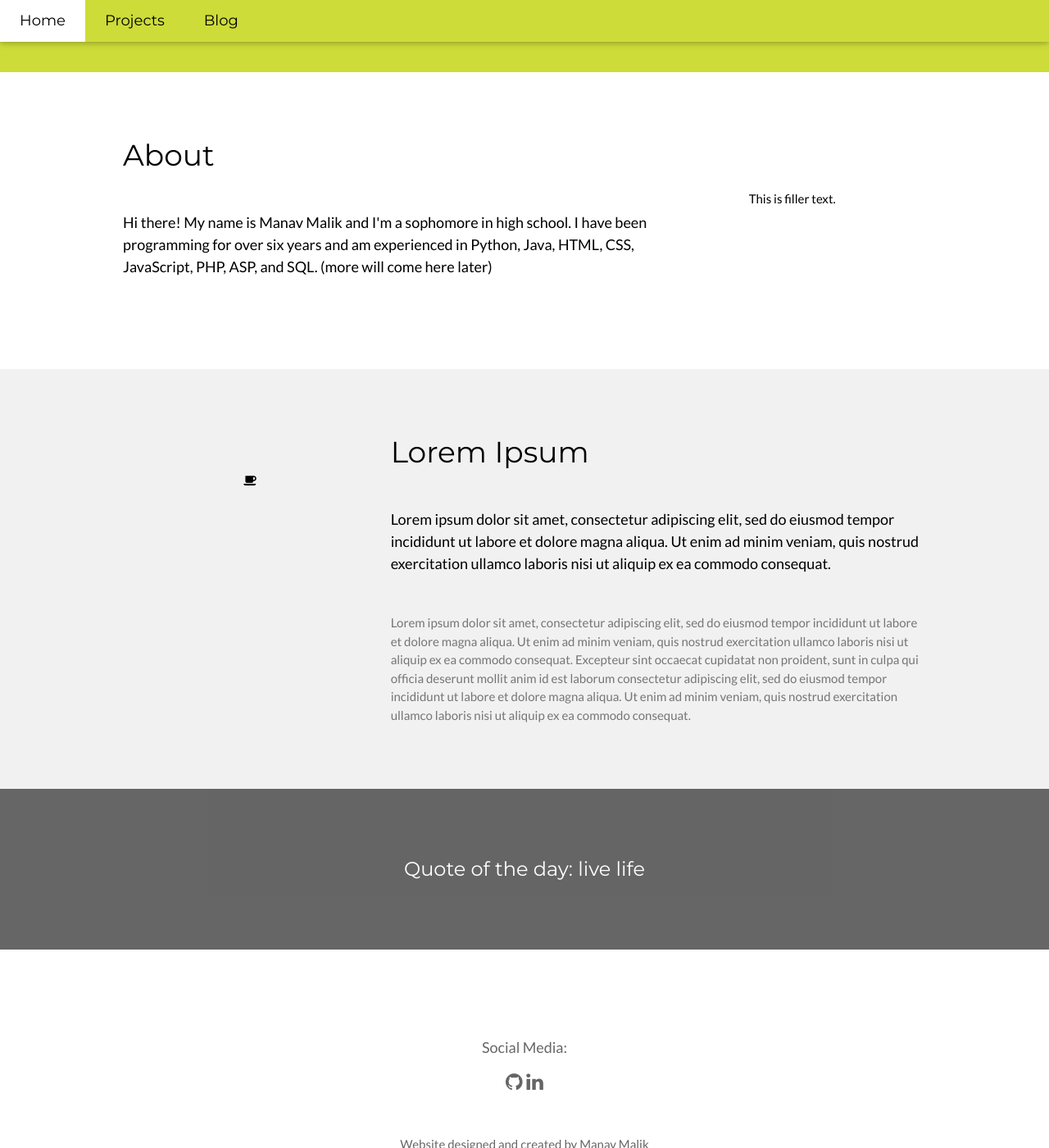
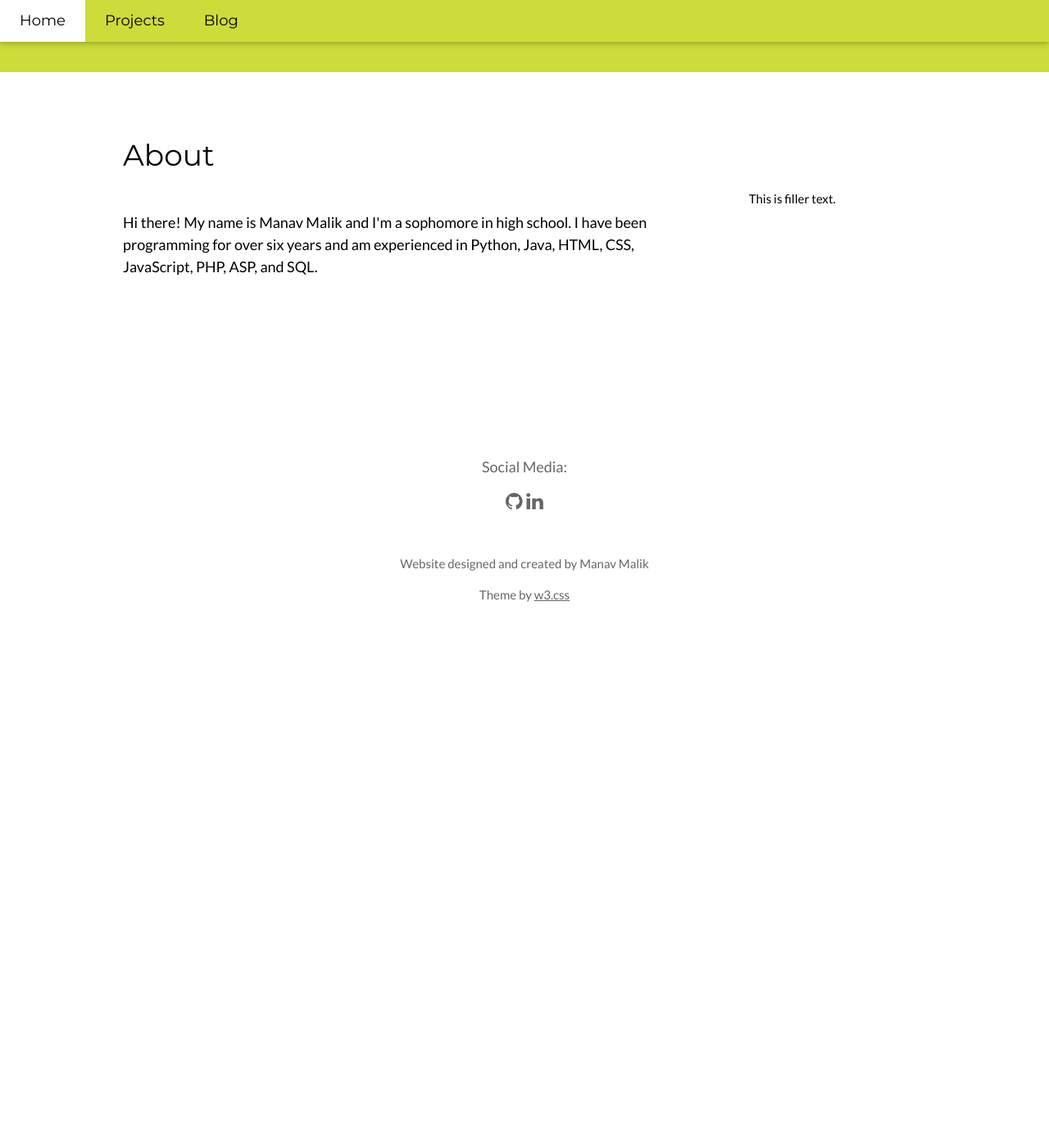
Before and after one commit to 0xmmalik/0xmmalik.github.io, a Jekyll site: the page index.html, which Jekyll copies as it is, in a window 1280 px wide and 1400 px high, scrolled down 431 px. Shown: the whole window at 82% size. Built offline with Jekyll 4.4.1, drawn with Linux system fonts in a browser that asks for light colours; after the commit the page ends 1246 px from its top, so only the background shows below that.

Commit message:
removed filler areas

```diff
--- a/index.html
+++ b/index.html
@@ -28,7 +28,7 @@
     <div class="w3-content">
         <div class="w3-twothird">
             <h1>About</h1>
-            <h5 class="w3-padding-32">Hi there! My name is Manav Malik and I'm a sophomore in high school. I have been programming for over six years and am experienced in Python, Java, HTML, CSS, JavaScript, PHP, ASP, and SQL. (more will come here later)</h5>
+            <h5 class="w3-padding-32">Hi there! My name is Manav Malik and I'm a sophomore in high school. I have been programming for over six years and am experienced in Python, Java, HTML, CSS, JavaScript, PHP, ASP, and SQL.</h5>
             <p class="w3-text-grey"></p>
         </div>
 
@@ -38,7 +38,7 @@
     </div>
 </div>
 
-<!-- Second Grid -->
+<!--
 <div class="w3-row-padding w3-light-grey w3-padding-64 w3-container">
     <div class="w3-content">
         <div class="w3-third w3-center">
@@ -64,7 +64,7 @@
 
 <div class="w3-container w3-black w3-center w3-opacity w3-padding-64">
     <h1 class="w3-margin w3-xlarge">Quote of the day: live life</h1>
-</div>
+</div>-->
 
 <div id="footer"></div>
 
```
